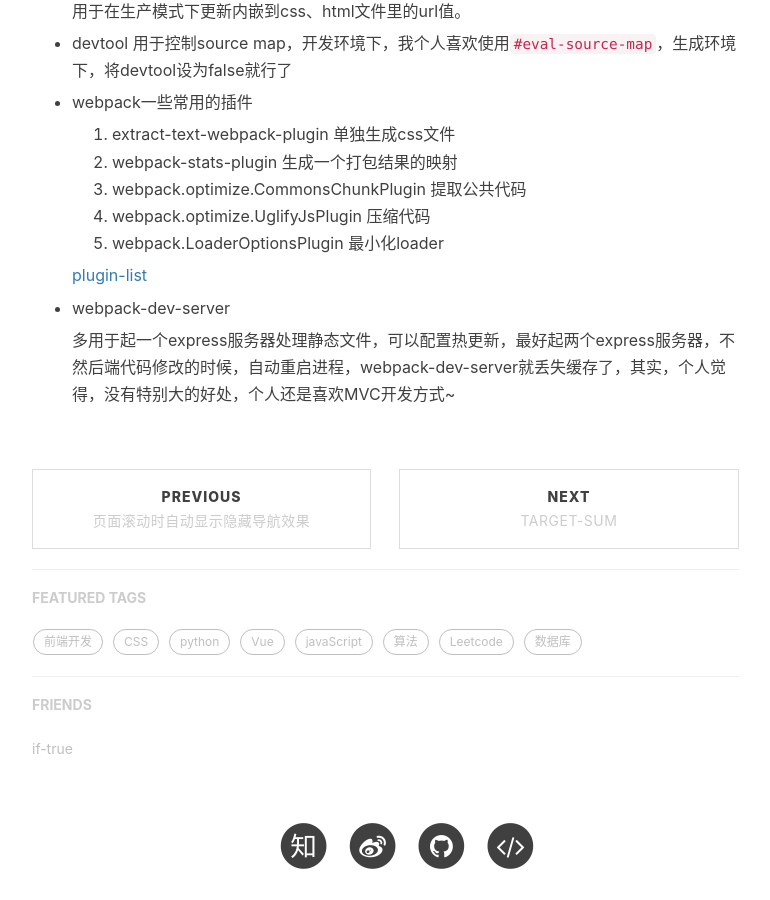
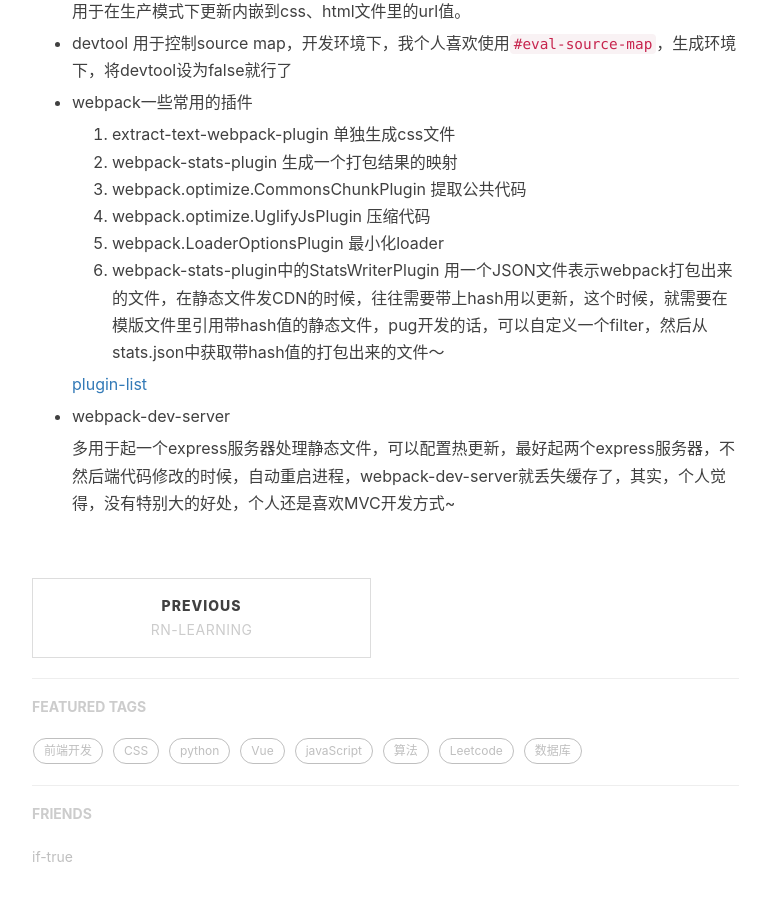
Before and after one commit to mickey0524/mickey0524.github.io, a Jekyll site: the page built from _posts/2017-09-26-webpack-learn.md, in a window 1280 px wide and 900 px high, scrolled down 1737 px. Shown: the whole window, without its empty margins (233-1003 px from the left). Built offline with Jekyll 4.4.1, drawn with Linux system fonts in a browser that asks for light colours; nearby versions of some CDN libraries; comment, search, counter and statistics services are not loaded; some of the changed lines change nothing that is shown; some of the changed text lies outside the part shown.

Commit message:
feat(webpack): 增加 webpack-stats-plugin 插件的使用

```diff
--- a/_posts/2017-09-26-webpack-learn.md
+++ b/_posts/2017-09-26-webpack-learn.md
@@ -2,7 +2,7 @@
 layout:     post
 title:      "webpack-learn"
 subtitle:   "webpack学习"
-date:       2017-09-26 18:30:00
+date:       2017-12-11 15:30:00
 author:     "Mickey"
 header-img: "img/post-bg-os-metro.jpg"
 tags:
@@ -73,6 +73,7 @@
   3. webpack.optimize.CommonsChunkPlugin 提取公共代码
   4. webpack.optimize.UglifyJsPlugin 压缩代码
   5. webpack.LoaderOptionsPlugin 最小化loader
+  6. webpack-stats-plugin中的StatsWriterPlugin 用一个JSON文件表示webpack打包出来的文件，在静态文件发CDN的时候，往往需要带上hash用以更新，这个时候，就需要在模版文件里引用带hash值的静态文件，pug开发的话，可以自定义一个filter，然后从stats.json中获取带hash值的打包出来的文件～
 
   [plugin-list](https://webpack.js.org/plugins/)
 
```
